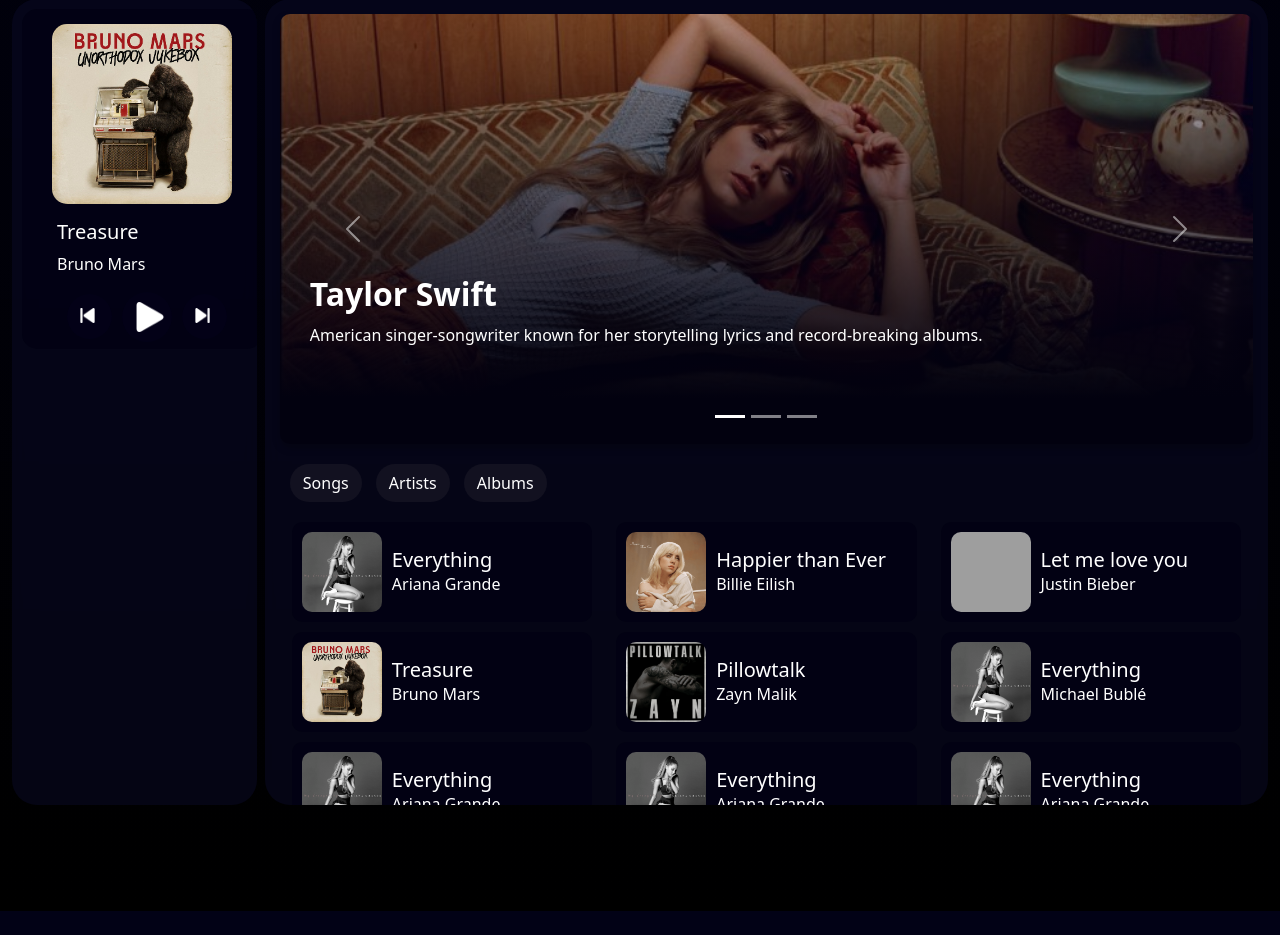
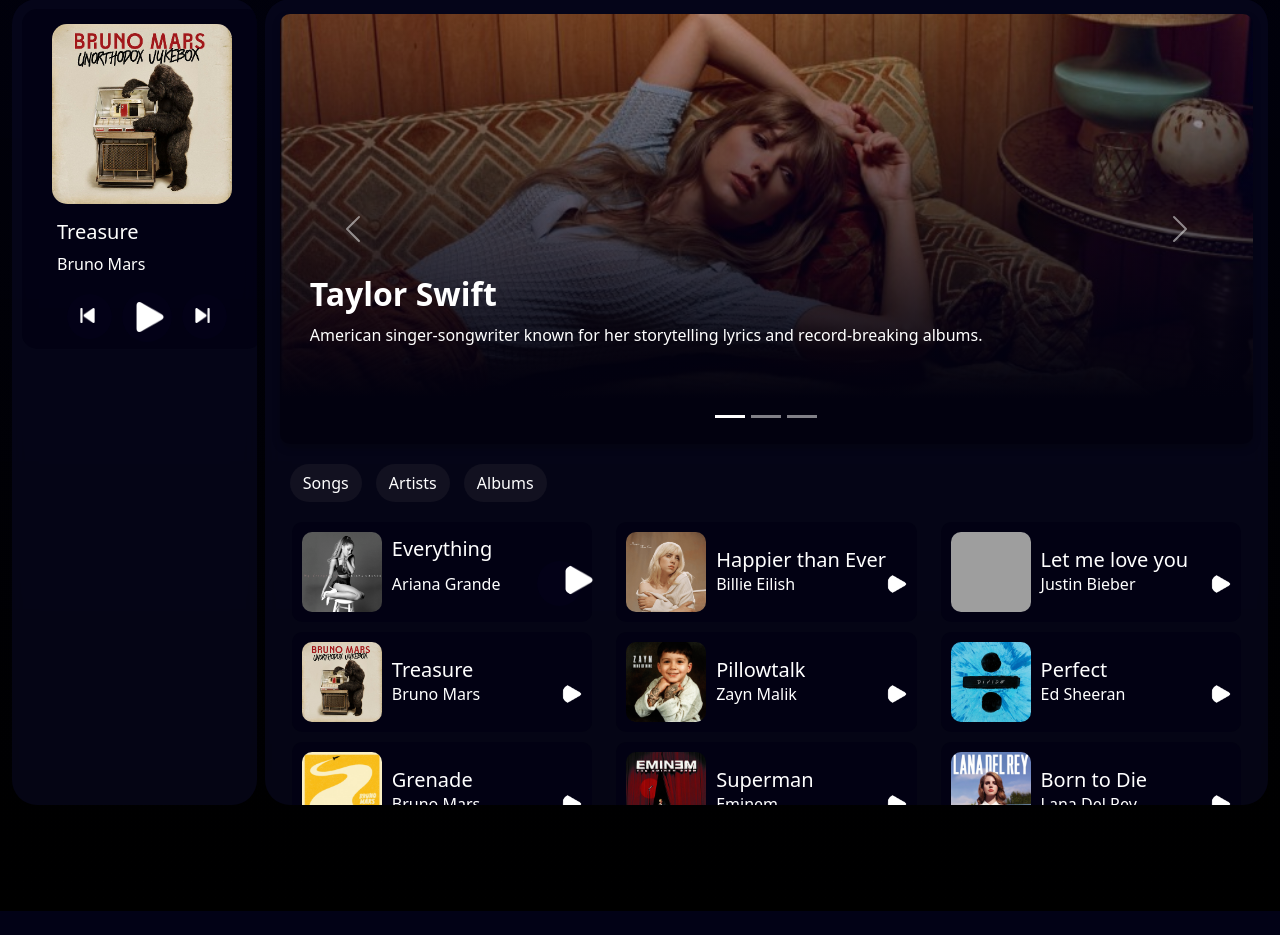
Before and after one commit to Khlein-dev/Harmora, a PHP site: page /dashboard.html in a window 1280 px wide. Shown: the part 97-1032 px from the top of the page. Run offline with PHP 8.4, Linux system fonts and the light colour scheme; grey boxes are pictures that could not be loaded.

Commit message:
11th update

```diff
--- a/dashboard.css
+++ b/dashboard.css
@@ -330,10 +330,10 @@ a {
 }
 
 .card-list img {
-    width: 80px;   /* adjust size */
-    height: 80px;  /* adjust size */
+    width: 80px;
+    height: 80px;
     border-radius: 10px;
-    flex-shrink: 0; /* prevents image from shrinking */
+    flex-shrink: 0;
 }
 
 .card-body {
@@ -347,3 +347,25 @@ a {
     transform: scale(1.05);
     box-shadow: 0 4px 8px rgba(0, 0, 0, 0.2);
 }
+
+.play {
+    display: flex;
+    right: 100px;
+    height: 40px;
+    width: 40px;
+    border: none;
+    border-radius: 50%;
+    background-color: rgba(4, 2, 29, 0.507);
+    color: white;
+    font-size: 18px;
+    cursor: pointer;
+    transition: background-color 300ms ease, transform 300ms ease;
+    display: flex;
+    align-items: center;
+    justify-content: right;
+ }
+
+ .play img {
+    width: 10px;
+    height: 10px;
+ }
--- a/dashboard.html
+++ b/dashboard.html
@@ -135,7 +135,13 @@
                             <img src="pics/Everything.png" class="card-img-list" alt="...">
                             <div class="card-body">
                                 <h5 class="card-title">Everything</h5>
-                                <p class="card-text">Ariana Grande</p>
+                                <div style="display: flex; align-items: center; justify-content: center;">
+                                    <p class="card-text" style="margin: 0; flex: 1; text-align: left;">Ariana Grande</p>
+                                    <div class="circle">
+                                        <img src="pics/play-button-arrowhead.png" alt="Play"
+                                            style="width: 30px; height: 30px; cursor: pointer; margin-left: 5px; translate: 2px; transform: translateY(4px);">
+                                    </div>
+                                </div>
                             </div>
                         </div>
                     </div>
@@ -144,7 +150,11 @@
                             <img src="pics/HappierthanEver.png" class="card-img-list" alt="...">
                             <div class="card-body">
                                 <h5 class="card-title">Happier than Ever</h5>
-                                <p class="card-text">Billie Eilish</p>
+                                <div style="display: flex; align-items: center; justify-content: center;">
+                                    <p class="card-text" style="margin: 0; flex: 1; text-align: left;">Billie Eilish</p>
+                                    <img src="pics/play-button-arrowhead.png" alt="Play"
+                                        style="width: 20px; height: 20px; cursor: pointer; margin-left: 8px;">
+                                </div>
                             </div>
                         </div>
                     </div>
@@ -153,7 +163,11 @@
                             <img src="pics/letmeloveyou.jpeg" class="card-img-list" alt="...">
                             <div class="card-body">
                                 <h5 class="card-title">Let me love you</h5>
-                                <p class="card-text">Justin Bieber</p>
+                                <div style="display: flex; align-items: center; justify-content: center;">
+                                    <p class="card-text" style="margin: 0; flex: 1; text-align: left;">Justin Bieber</p>
+                                    <img src="pics/play-button-arrowhead.png" alt="Play"
+                                        style="width: 20px; height: 20px; cursor: pointer; margin-left: 8px;">
+                                </div>
                             </div>
                         </div>
                     </div>
@@ -167,7 +181,11 @@
                             <img src="pics/UnorthodoxJukebox.png" class="card-img-list" alt="...">
                             <div class="card-body">
                                 <h5 class="card-title">Treasure</h5>
-                                <p class="card-text">Bruno Mars</p>
+                                <div style="display: flex; align-items: center; justify-content: center;">
+                                    <p class="card-text" style="margin: 0; flex: 1; text-align: left;">Bruno Mars</p>
+                                    <img src="pics/play-button-arrowhead.png" alt="Play"
+                                        style="width: 20px; height: 20px; cursor: pointer; margin-left: 8px;">
+                                </div>
                             </div>
                         </div>
                     </div>
@@ -176,49 +194,68 @@
                             <img src="pics/pillowtalk.png" class="card-img-list" alt="...">
                             <div class="card-body">
                                 <h5 class="card-title">Pillowtalk</h5>
-                                <p class="card-text">Zayn Malik</p>
+                                <div style="display: flex; align-items: center; justify-content: center;">
+                                    <p class="card-text" style="margin: 0; flex: 1; text-align: left;">Zayn Malik</p>
+                                    <img src="pics/play-button-arrowhead.png" alt="Play"
+                                        style="width: 20px; height: 20px; cursor: pointer; margin-left: 8px;">
+                                </div>
                             </div>
                         </div>
                     </div>
                     <div class="col">
                         <div class="card-list">
-                            <img src="pics/Everything.png" class="card-img-list" alt="...">
+                            <img src="pics/perfect.jpg" class="card-img-list" alt="...">
                             <div class="card-body">
-                                <h5 class="card-title">Everything</h5>
-                                <p class="card-text">Michael Bublé</p>
+                                <h5 class="card-title">Perfect</h5>
+                                <div style="display: flex; align-items: center; justify-content: center;">
+                                    <p class="card-text" style="margin: 0; flex: 1; text-align: left;">Ed Sheeran</p>
+                                    <img src="pics/play-button-arrowhead.png" alt="Play"
+                                        style="width: 20px; height: 20px; cursor: pointer; margin-left: 8px;">
+                                </div>
                             </div>
                         </div>
                     </div>
                 </div>
             </div>
 
-
             <div class="container text-center" style="margin-top: 20px;">
                 <div class="row">
                     <div class="col">
                         <div class="card-list">
-                            <img src="pics/Everything.png" class="card-img-list" alt="...">
+                            <img src="pics/grenade.png" class="card-img-list" alt="...">
                             <div class="card-body">
-                                <h5 class="card-title">Everything</h5>
-                                <p class="card-text">Ariana Grande</p>
+                                <h5 class="card-title">Grenade</h5>
+                                <div style="display: flex; align-items: center; justify-content: center;">
+                                    <p class="card-text" style="margin: 0; flex: 1; text-align: left;">Bruno Mars</p>
+                                    <img src="pics/play-button-arrowhead.png" alt="Play"
+                                        style="width: 20px; height: 20px; cursor: pointer; margin-left: 8px;">
+                                </div>
                             </div>
                         </div>
                     </div>
                     <div class="col">
                         <div class="card-list">
-                            <img src="pics/Everything.png" class="card-img-list" alt="...">
+                            <img src="pics/superman.jpg" class="card-img-list" alt="...">
                             <div class="card-body">
-                                <h5 class="card-title">Everything</h5>
-                                <p class="card-text">Ariana Grande</p>
+                                <h5 class="card-title">Superman</h5>
+                                <div style="display: flex; align-items: center; justify-content: center;">
+                                    <p class="card-text" style="margin: 0; flex: 1; text-align: left;">Eminem</p>
+                                    <img src="pics/play-button-arrowhead.png" alt="Play"
+                                        style="width: 20px; height: 20px; cursor: pointer; margin-left: 8px;">
+                                </div>
                             </div>
                         </div>
                     </div>
                     <div class="col">
                         <div class="card-list">
-                            <img src="pics/Everything.png" class="card-img-list" alt="...">
+                            <img src="pics/borntodie.png" class="card-img-list" alt="...">
                             <div class="card-body">
-                                <h5 class="card-title">Everything</h5>
-                                <p class="card-text">Ariana Grande</p>
+                                <h5 class="card-title">Born to Die</h5>
+                                <div style="display: flex; align-items: center; justify-content: center;">
+                                    <p class="card-text" style="margin: 0; flex: 1; text-align: left;">Lana Del Rey</p>
+                                    <img src="pics/play-button-arrowhead.png" alt="Play"
+                                        style="width: 20px; height: 20px; cursor: pointer; margin-left: 8px;">
+                                </div>
                             </div>
                         </div>
                     </div>
```
Also changed, not shown: pics/pillowtalk.png.
